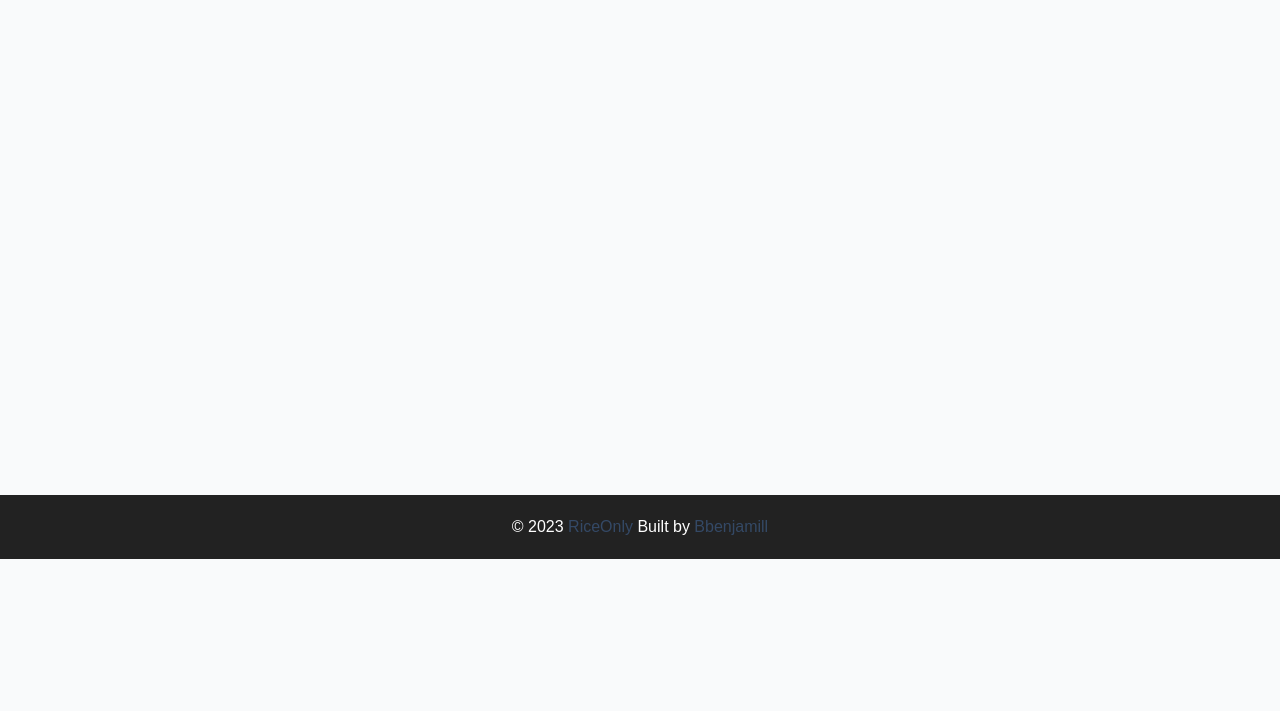
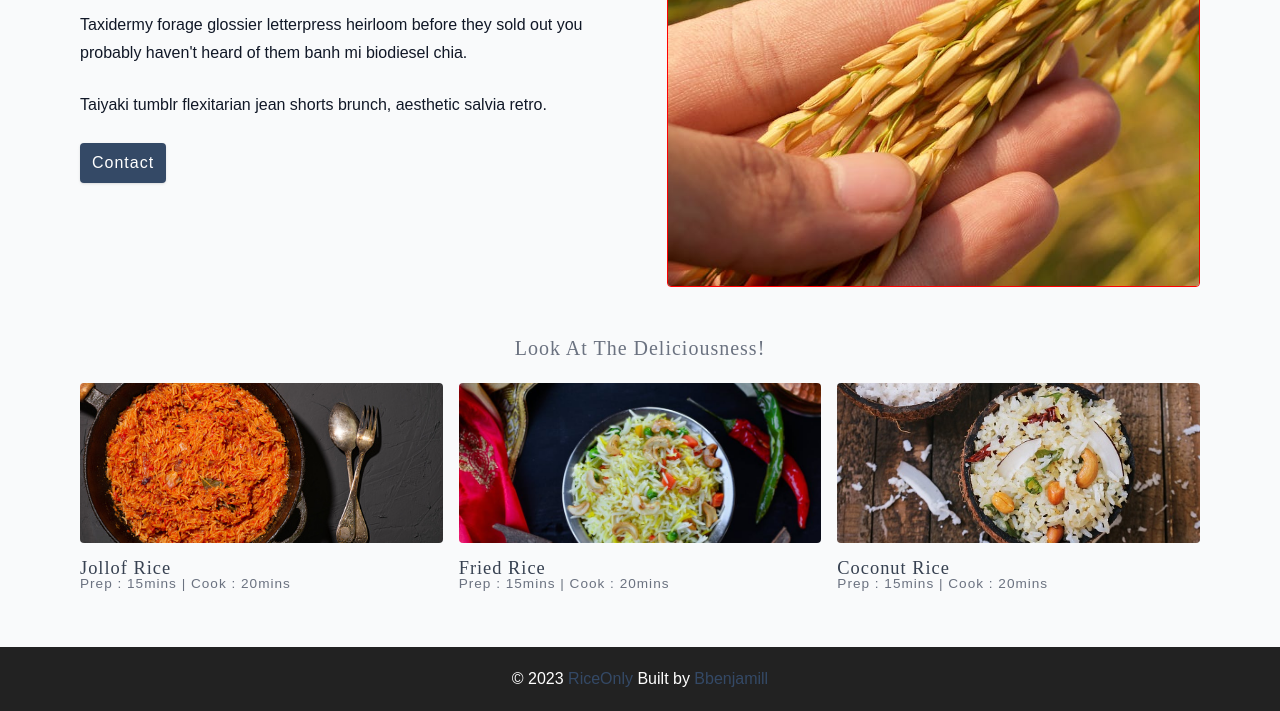
Before and after one commit to Bbenjamill/my-wannabe-starterclone-of-john-smilga-html-css-simply-recipes-main, a plain HTML site: page starter/about.html in a window 1280 px wide. Shown: the part 257-968 px from the top of the page. Before the commit the page ends 816 px from the top, so only its background shows below. Drawn offline with Linux system fonts and the light colour scheme.

Commit message:
About page cmp.

```diff
--- a/starter/about.html
+++ b/starter/about.html
@@ -46,7 +46,53 @@
     <!-- End of nav bar -->
     <!-- Main PAge -->
     <main class="page">
-      <h2>About</h2>
+      <section class="about-page">
+        <article>
+          <h2>I'm baby coloring book poke taxidermy</h2>
+          <p>Taxidermy forage glossier letterpress heirloom before they sold out you probably haven't heard of them banh mi biodiesel chia.</p>
+          <p>Taiyaki tumblr flexitarian jean shorts brunch, aesthetic salvia retro.</p>
+          <a href="./contact.html" class="btn">contact</a>
+        </article>
+        <img class="about-img" src="./assets/recipes/about.jpeg" alt="About">
+      </section>
+      <section class="featured-recipes">
+        <h5 class="featured-title">Look at the Deliciousness!</h5>
+        <!-- Recipes list -->
+        <div class="recipes-list">
+          <!-- Single recipes -->
+          <a href="single-recipes.html" class="recipe">
+            <img
+              src="./assets/recipes/jollof.jpeg"
+              alt="Jollof"
+              class="img recipe-img"
+            />
+            <h5>Jollof Rice</h5>
+            <p>Prep : 15mins | Cook : 20mins</p>
+          </a>
+          <!-- End of Single recipes -->
+          <!-- Single recipes -->
+          <a href="single-recipes.html" class="recipe">
+            <img
+              src="./assets/recipes/fried.jpeg"
+              alt="Fried"
+              class="img recipe-img"
+            />
+            <h5>Fried Rice</h5>
+            <p>Prep : 15mins | Cook : 20mins</p>
+          </a>
+          <!-- End of Single recipes -->
+          <!-- Single recipes -->
+          <a href="single-recipes.html" class="recipe">
+            <img
+              src="./assets/recipes/coconut.jpeg"
+              alt="Coconut"
+              class="img recipe-img"
+            />
+            <h5>Coconut Rice</h5>
+            <p>Prep : 15mins | Cook : 20mins</p>
+          </a>
+          <!-- End of Single recipes -->
+      </section>
     </main>
     <!-- End of  PAge -->
     <!-- Footer -->
--- a/starter/css/main.css
+++ b/starter/css/main.css
@@ -548,6 +548,47 @@ div .beef {
 }
 /*
 ===============
+About page
+===============
+*/
+.about-page h2{
+  text-transform: none;
+  font-weight: bold;
+}
+.about-page {
+  display: grid;
+  gap: 2rem 4rem;
+  padding-bottom: 3rem;
+}
+
+.featured-title {
+  text-align: center;
+  color: var(--grey-500);
+}
+.about-img {
+  border: 1px solid red;
+  /* width: 450px; */
+  height: 340px;
+  contain: content;
+  border-radius: var(--borderRadius);
+}
+@media screen and (min-width:992px) {
+  .about-page {
+    grid-template-columns: 1fr 1fr;
+    grid-template-rows: 400px;
+  }
+  .about-img {
+    height: 100%;
+  }
+}
+
+/*
+===============
 Navbar
 ===============
 */
+/*
+===============
+Navbar
+===============
+*/
```
